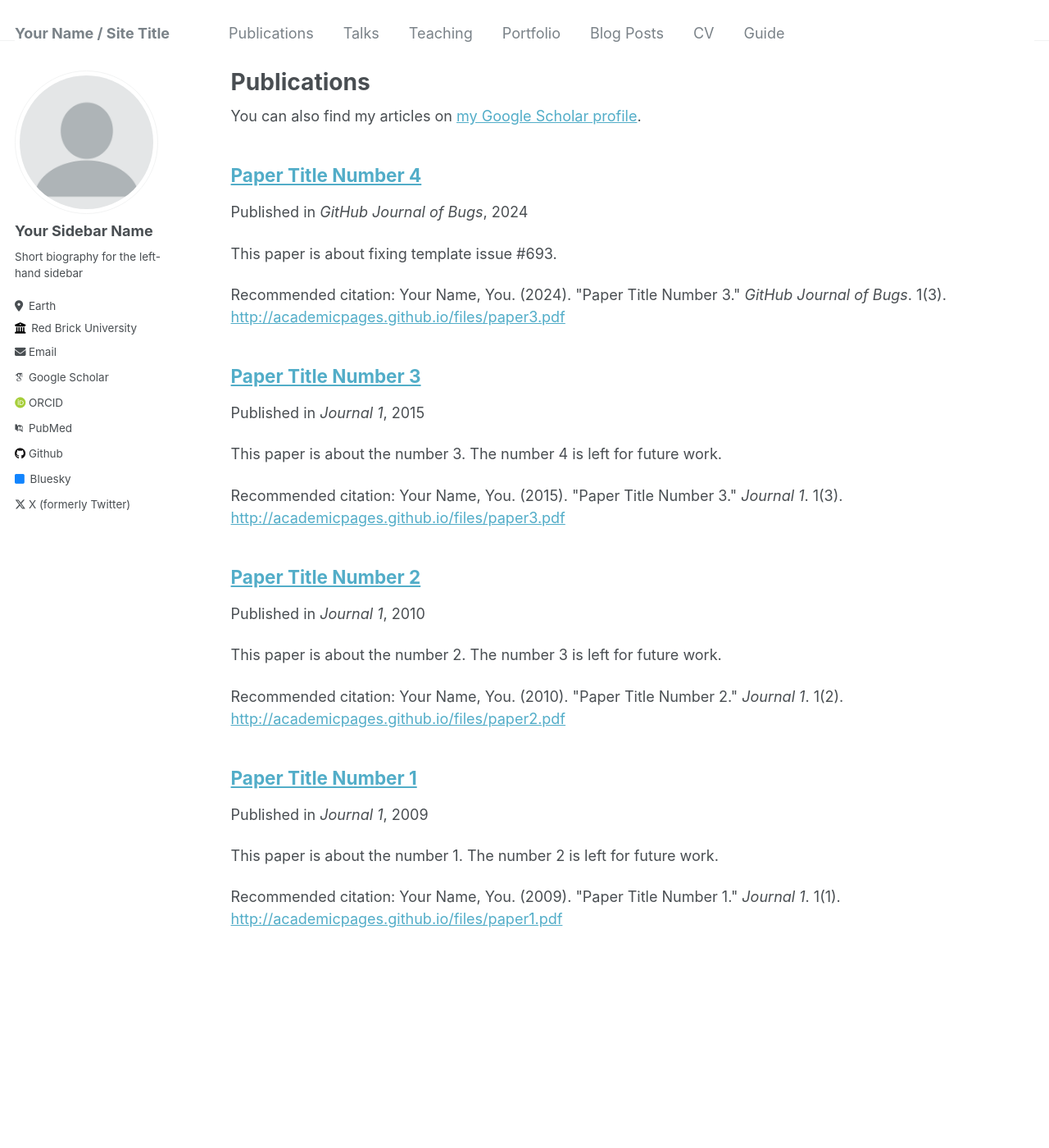
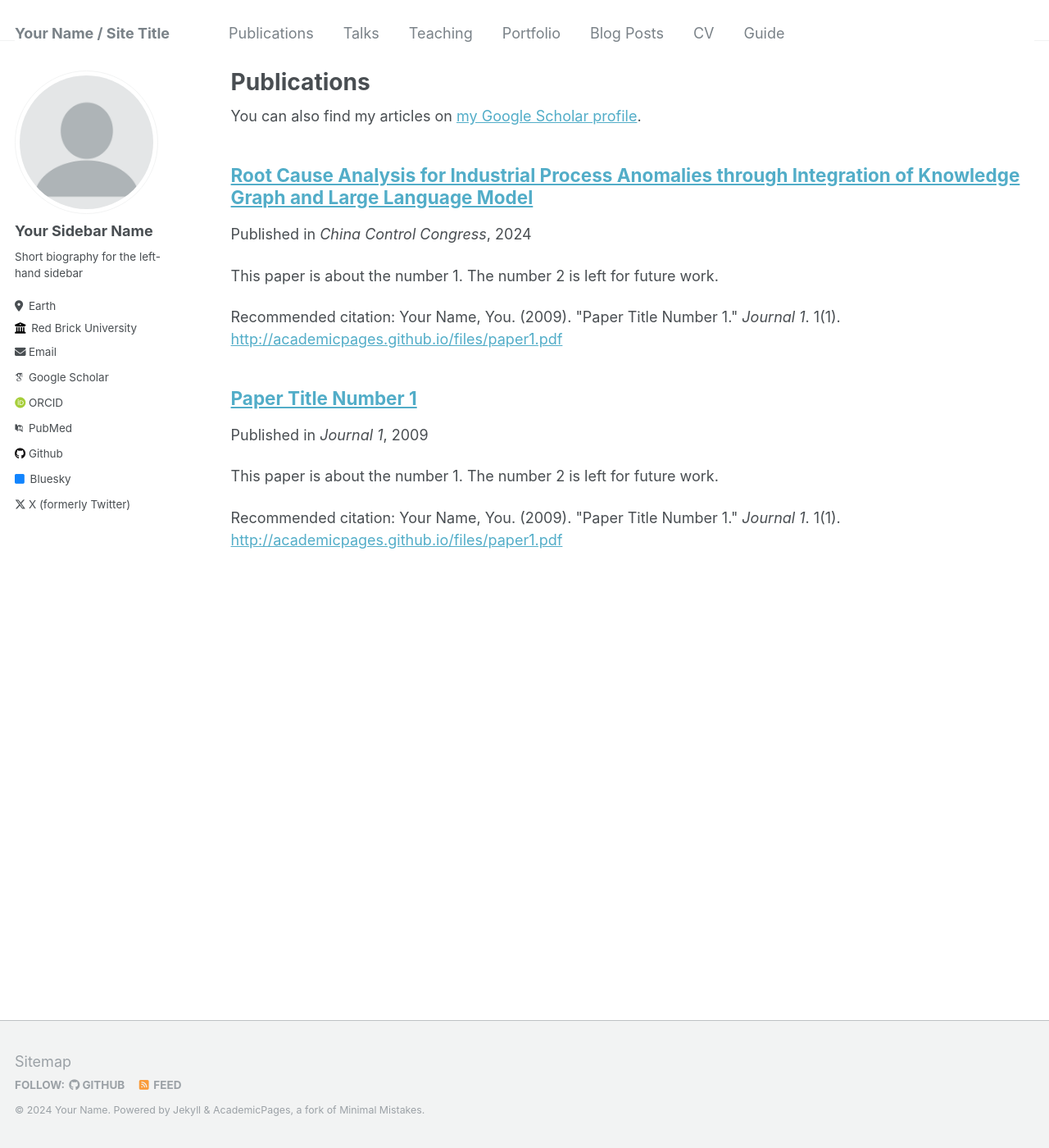
Before and after one commit to cichengzi/cichengzi.github.io, a Jekyll site: the page built from _pages/publications.md, in a window 1280 px wide and 1400 px high. Shown: the whole window at 82% size. Built offline with Jekyll 4.4.1, drawn with Linux system fonts in a browser that asks for light colours; some web fonts are replaced.

Commit message:
2024-3-17 18:52

```diff
--- a/_data/authors.yml
+++ b/_data/authors.yml
@@ -1,13 +1,13 @@
 # Authors
 
 Name Name:
-  name        : "Name Name"
-  uri         : "http://name.com"
-  email       : "name@name.com"
+  name        : "Qi Sun"
+  uri         : "https://cichengzi.github.io/"
+  email       : "cichengzi@hust.edu.cn"
   bio         : "This is the first name."
   avatar      : "bio-photo-2.jpg"
-  twitter     : "name"
-  google_plus : "Name"
+#  twitter     : "name"
+#  google_plus : "Name"
 
 Name2 Name2:
   name        : "Name2 Name2"
--- a/_publications/2010-10-01-paper-title-number-2.md
+++ /dev/null
@@ -1,12 +0,0 @@
----
-title: "Paper Title Number 2"
-collection: publications
-permalink: /publication/2010-10-01-paper-title-number-2
-excerpt: 'This paper is about the number 2. The number 3 is left for future work.'
-date: 2010-10-01
-venue: 'Journal 1'
-paperurl: 'http://academicpages.github.io/files/paper2.pdf'
-citation: 'Your Name, You. (2010). &quot;Paper Title Number 2.&quot; <i>Journal 1</i>. 1(2).'
----
-
-The contents above will be part of a list of publications, if the user clicks the link for the publication than the contents of section will be rendered as a full page, allowing you to provide more information about the paper for the reader. When publications are displayed as a single page, the contents of the above "citation" field will automatically be included below this section in a smaller font.
--- a/_publications/2015-10-01-paper-title-number-3.md
+++ /dev/null
@@ -1,12 +0,0 @@
----
-title: "Paper Title Number 3"
-collection: publications
-permalink: /publication/2015-10-01-paper-title-number-3
-excerpt: 'This paper is about the number 3. The number 4 is left for future work.'
-date: 2015-10-01
-venue: 'Journal 1'
-paperurl: 'http://academicpages.github.io/files/paper3.pdf'
-citation: 'Your Name, You. (2015). &quot;Paper Title Number 3.&quot; <i>Journal 1</i>. 1(3).'
----
-
-The contents above will be part of a list of publications, if the user clicks the link for the publication than the contents of section will be rendered as a full page, allowing you to provide more information about the paper for the reader. When publications are displayed as a single page, the contents of the above "citation" field will automatically be included below this section in a smaller font.
--- a/_publications/2024-02-17-paper-title-number-4.md
+++ /dev/null
@@ -1,12 +0,0 @@
----
-title: "Paper Title Number 4"
-collection: publications
-permalink: /publication/2024-02-17-paper-title-number-4
-excerpt: 'This paper is about fixing template issue #693.'
-date: 2024-02-17
-venue: 'GitHub Journal of Bugs'
-paperurl: 'http://academicpages.github.io/files/paper3.pdf'
-citation: 'Your Name, You. (2024). &quot;Paper Title Number 3.&quot; <i>GitHub Journal of Bugs</i>. 1(3).'
----
-
-The contents above will be part of a list of publications, if the user clicks the link for the publication than the contents of section will be rendered as a full page, allowing you to provide more information about the paper for the reader. When publications are displayed as a single page, the contents of the above "citation" field will automatically be included below this section in a smaller font.
--- /dev/null
+++ b/_publications/2024-04-05-CCC-1.md
@@ -0,0 +1,12 @@
+---
+title: "Root Cause Analysis for Industrial Process Anomalies through Integration of Knowledge Graph and Large Language Model"
+collection: publications
+permalink: /publication/2024-04-05-CCC-1
+excerpt: 'This paper is about the number 1. The number 2 is left for future work.'
+date: 2024-04-05
+venue: 'China Control Congress'
+paperurl: 'http://academicpages.github.io/files/paper1.pdf'
+citation: 'Your Name, You. (2009). &quot;Paper Title Number 1.&quot; <i>Journal 1</i>. 1(1).'
+---
+
+The contents above will be part of a list of publications, if the user clicks the link for the publication than the contents of section will be rendered as a full page, allowing you to provide more information about the paper for the reader. When publications are displayed as a single page, the contents of the above "citation" field will automatically be included below this section in a smaller font.
```
